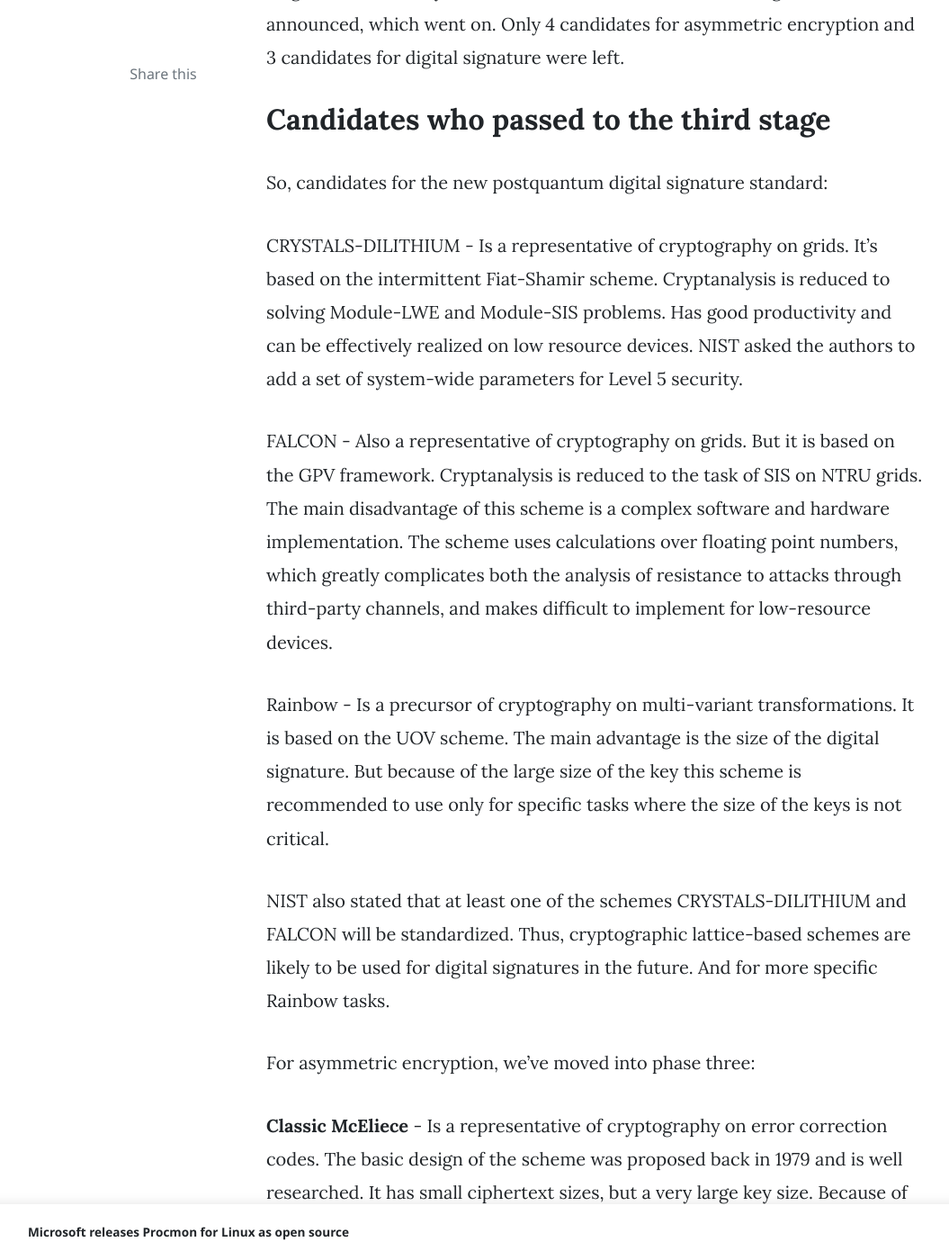
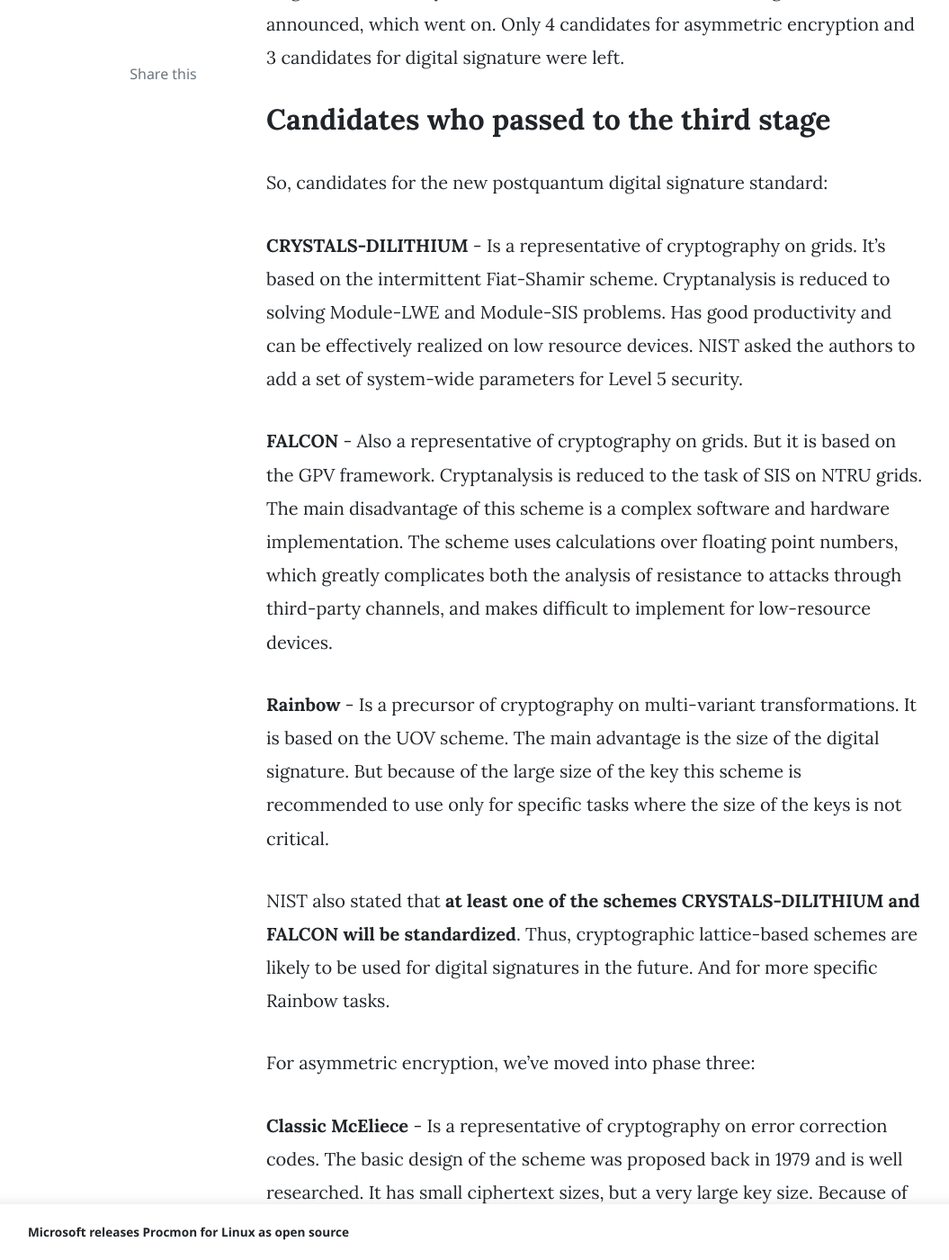
Before and after one commit to d0zme/d0z-medium, a Jekyll site: the page built from _posts/2020-07-25-nist-announced-third-phase-post-quantam-cryptography-standardization.md, in a window 1280 px wide and 1400 px high, scrolled down 1790 px. Shown: the whole window at 90% size, without its empty margins (74-1129 px from the left). Built offline with Jekyll 4.4.1, drawn with Linux system fonts in a browser that asks for light colours; nearby versions of some CDN libraries; comment, search, counter and statistics services are not loaded; some of the changed text lies outside the part shown.

Commit message:
Update 2020-07-25-nist-announced-third-phase-post-quantam-cryptography-standardization.md

```diff
--- a/_posts/2020-07-25-nist-announced-third-phase-post-quantam-cryptography-standardization.md
+++ b/_posts/2020-07-25-nist-announced-third-phase-post-quantam-cryptography-standardization.md
@@ -20,13 +20,13 @@ There are 69 teams from all over the world who have applied for the competition.
 
 So, candidates for the new postquantum digital signature standard:
 
-CRYSTALS-DILITHIUM - Is a representative of cryptography on grids. It's based on the intermittent Fiat-Shamir scheme. Cryptanalysis is reduced to solving Module-LWE and Module-SIS problems. Has good productivity and can be effectively realized on low resource devices. NIST asked the authors to add a set of system-wide parameters for Level 5 security.
+**CRYSTALS-DILITHIUM** - Is a representative of cryptography on grids. It's based on the intermittent Fiat-Shamir scheme. Cryptanalysis is reduced to solving Module-LWE and Module-SIS problems. Has good productivity and can be effectively realized on low resource devices. NIST asked the authors to add a set of system-wide parameters for Level 5 security.
 
-FALCON - Also a representative of cryptography on grids. But it is based on the GPV framework. Cryptanalysis is reduced to the task of SIS on NTRU grids. The main disadvantage of this scheme is a complex software and hardware implementation. The scheme uses calculations over floating point numbers, which greatly complicates both the analysis of resistance to attacks through third-party channels, and makes difficult to implement for low-resource devices.
+**FALCON** - Also a representative of cryptography on grids. But it is based on the GPV framework. Cryptanalysis is reduced to the task of SIS on NTRU grids. The main disadvantage of this scheme is a complex software and hardware implementation. The scheme uses calculations over floating point numbers, which greatly complicates both the analysis of resistance to attacks through third-party channels, and makes difficult to implement for low-resource devices.
 
-Rainbow - Is a precursor of cryptography on multi-variant transformations. It is based on the UOV scheme. The main advantage is the size of the digital signature. But because of the large size of the key this scheme is recommended to use only for specific tasks where the size of the keys is not critical.
+**Rainbow** - Is a precursor of cryptography on multi-variant transformations. It is based on the UOV scheme. The main advantage is the size of the digital signature. But because of the large size of the key this scheme is recommended to use only for specific tasks where the size of the keys is not critical.
 
-NIST also stated that at least one of the schemes CRYSTALS-DILITHIUM and FALCON will be standardized. Thus, cryptographic lattice-based schemes are likely to be used for digital signatures in the future. And for more specific Rainbow tasks.
+NIST also stated that **at least one of the schemes CRYSTALS-DILITHIUM and FALCON will be standardized**. Thus, cryptographic lattice-based schemes are likely to be used for digital signatures in the future. And for more specific Rainbow tasks.
 
 For asymmetric encryption, we've moved into phase three:
 
@@ -46,21 +46,21 @@ In general, the situation is similar - for general use, lattice-based schemes ar
 
 NIST also selected 8 alternative schemes that were not included in the final, but are promising.
 
-
 Among the digital signature schemes:
 
 
-SPHINCS+ and Picnic are schemes based on symmetric cryptoprimitives. Cryptanalysis of SPHINCS+ comes down to the persistence of hash functions, while Picnic comes down to NIZK and block ciphers. These schemes are quite new and poorly researched. But their main drawback is still their huge signature size, which makes them inapplicable for many tasks.
-GeMSS - Similar to Rainbow, but based on HFE instead of UOV. It has a larger key size and a slower signature process. Selected as an alternative in case the Rainbow is vulnerable.
+**SPHINCS+ and Picnic** are schemes based on symmetric cryptoprimitives. Cryptanalysis of SPHINCS+ comes down to the persistence of hash functions, while Picnic comes down to NIZK and block ciphers. These schemes are quite new and poorly researched. But their main drawback is still their huge signature size, which makes them inapplicable for many tasks.
+
+**GeMSS** - Similar to Rainbow, but based on HFE instead of UOV. It has a larger key size and a slower signature process. Selected as an alternative in case the Rainbow is vulnerable.
 
 Among the asymmetric encryption:
 
 
-- BIKE - Is a schema on error correction codes. Requires a more detailed security investigation.
-- FrodoKEM - Is a representative of cryptography on grids. Cryptanalysis comes down to the LWE problem, which is more studied than Module-LWE (and other varieties). It has too slow algorithms шифрования\расшифрования.
-- HQC - Is a scheme on error correction codes. It is based on quasi-cyclic codes. Has too slow algorithms шифрования\расшифрования.
-- NTRU Prime - Is a representative of cryptography on grids. It has good protection against algebraic attacks.
-- SIKE - Is the only scheme (among those submitted to the contest) that is based on elliptic curvature curves. Requires more detailed study.
+- **BIKE** - Is a schema on error correction codes. Requires a more detailed security investigation.
+- **FrodoKEM** - Is a representative of cryptography on grids. Cryptanalysis comes down to the LWE problem, which is more studied than Module-LWE (and other varieties). It has too slow algorithms шифрования\расшифрования.
+- **HQC** - Is a scheme on error correction codes. It is based on quasi-cyclic codes. Has too slow algorithms шифрования\расшифрования.
+- **NTRU Prime** - Is a representative of cryptography on grids. It has good protection against algebraic attacks.
+- **SIKE** - Is the only scheme (among those submitted to the contest) that is based on elliptic curvature curves. Requires more detailed study.
 
 ## Summary
 
```
